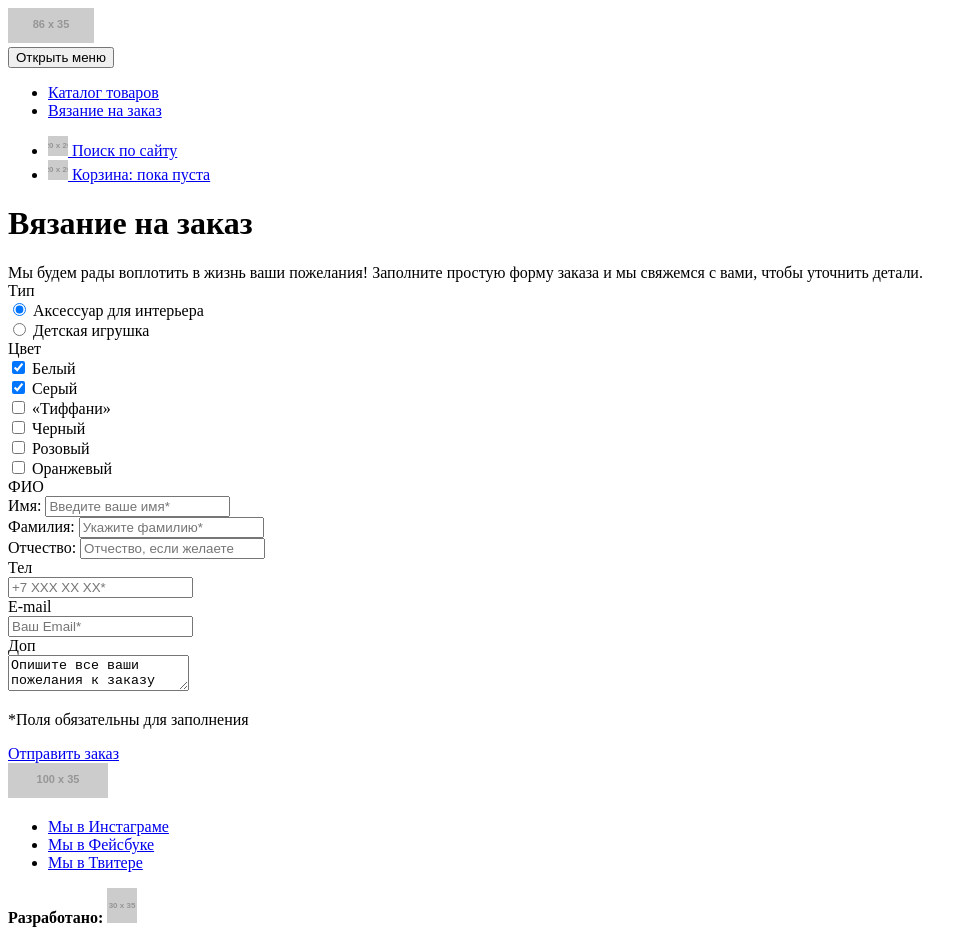
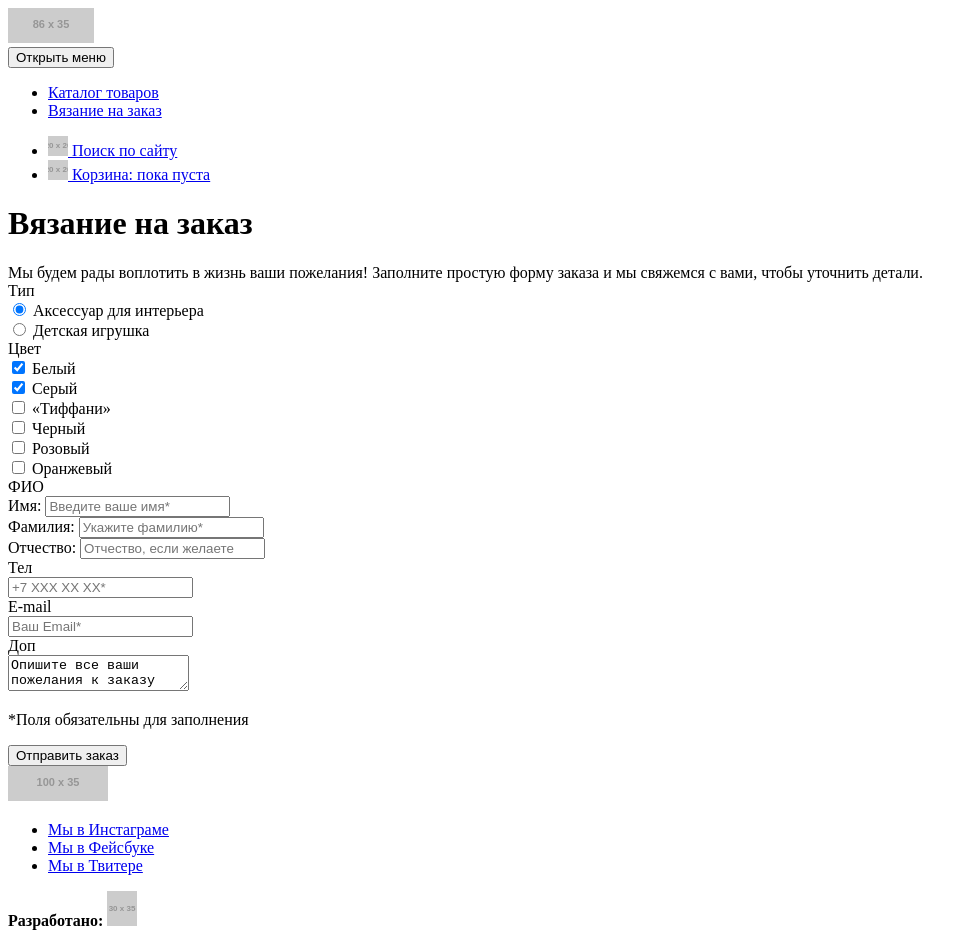
Before and after one commit to alexn86/57413-mishka, a website: page form.html in a window 1280 px wide. Shown: the whole page, without its empty margins (0-977 px from the left). Drawn offline with Linux system fonts and the light colour scheme; placeholder pictures from the web are drawn by us.

Commit message:
fix error with button

```diff
--- a/form.html
+++ b/form.html
@@ -132,7 +132,7 @@
       </div>
 
       <p class="order-form__note">*Поля обязательны для заполнения</p>
-      <a class="order-form__send-button button" href="#">Отправить заказ</a>
+      <button class="order-form__send-button button" type="submit">Отправить заказ</button>
     </form>
   </main>
 
```
